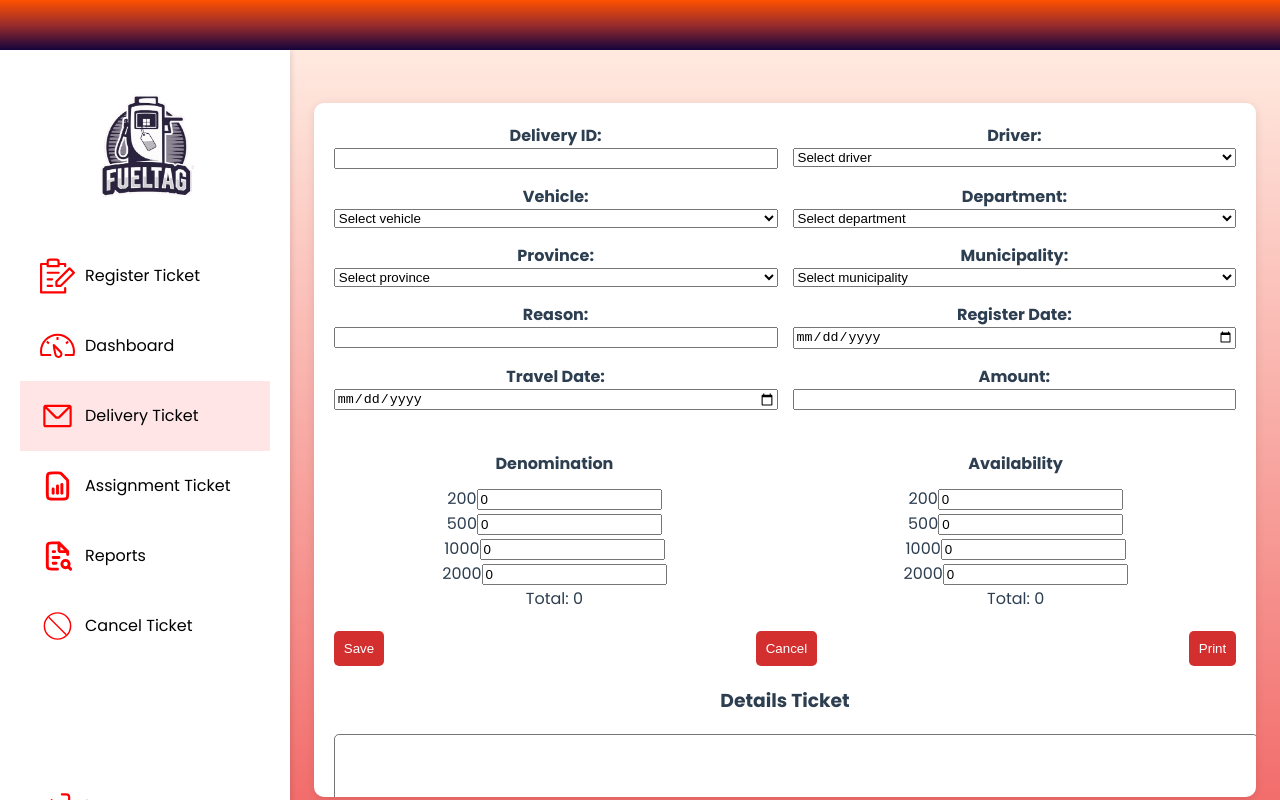
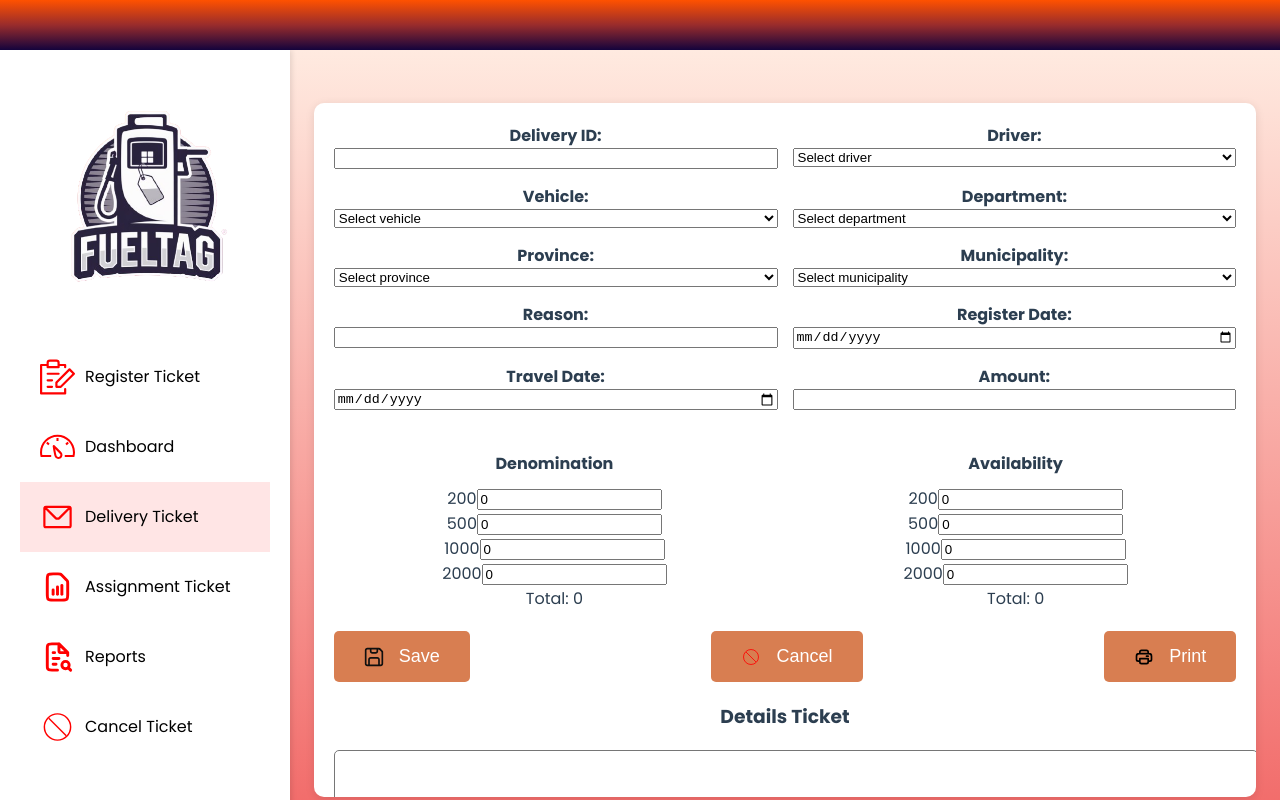
Before and after one commit to chamaquitoazul/gasolineria-front, a Vue app: page /delivery-tickets in a window 1280 px wide. Built offline with nearby package versions, Linux system fonts and the light colour scheme.

Commit message:
Buttons and Logo Fixes

```diff
--- a/src/components/AssignmentTickets.vue
+++ b/src/components/AssignmentTickets.vue
@@ -207,8 +207,8 @@
   }
 
   .logo {
-    width: 150px;
-    margin-bottom: 20px;
+  width: 250px;
+  margin-bottom: 20px;
   }
 
   /* Content */
--- a/src/components/DeliveryTickets.vue
+++ b/src/components/DeliveryTickets.vue
@@ -119,9 +119,15 @@
 
         <!-- Botones -->
         <div class="form-buttons">
-          <button @click="saveTicket" class="save-button">Save</button>
-          <button @click="clearForm" class="cancel-button">Cancel</button>
-          <button @click="printTicket" class="print-button">Print</button>
+          <button @click="saveTicket" class="save-button">
+            <img :src="saveIcon" alt="Save Icon" class="button-icon" /> Save
+          </button>
+          <button @click="clearForm" class="cancel-button">
+            <img :src="CancelIcon" alt="Cancel Icon" class="button-icon" /> Cancel
+          </button>
+          <button @click="printTicket" class="print-button">
+            <img :src="printIcon" alt="Print Icon" class="button-icon" /> Print
+          </button>
         </div>
 
         <!-- Detalle de Ticket -->
@@ -143,7 +149,9 @@ import reportsIcon from '../assets/file-search-alt-svgrepo-com.svg';
 import cancelIcon from '../assets/cancel-svgrepo-com.svg';
 import logoutIcon from '../assets/logout-svgrepo-com.svg';
 import editIcon from '../assets/edit-3-svgrepo-com.svg';
-
+import saveIcon from '../assets/save-icon.svg';
+import CancelIcon from '../assets/cancel-svgrepo-com.svg';
+import printIcon from '../assets/print-icon.svg';
 
 export default {
   name: 'DeliveryTickets',
@@ -157,6 +165,9 @@ export default {
       cancelIcon,
       logoutIcon,
       editIcon,
+      CancelIcon,
+      saveIcon,
+      printIcon,
       deliveryTicket: {
         deliveryId: '',
         driver: '',
@@ -234,7 +245,7 @@ export default {
 }
 
 .logo {
-  width: 150px;
+  width: 250px;
   margin-bottom: 20px;
 }
 
@@ -257,6 +268,13 @@ export default {
   gap: 15px;
 }
 
+.button-icon {
+  width: 20px; /* Ajusta el tamaño según prefieras */
+  height: 20px;
+  margin-right: 10px; /* Agrega espacio entre el ícono y el texto */
+  vertical-align: middle; /* Alinea el ícono con el texto */
+}
+
 .form-group {
   display: flex;
   flex-direction: column;
@@ -273,12 +291,14 @@ export default {
 }
 
 .save-button, .cancel-button, .print-button {
-  padding: 10px;
+  padding: 15px 30px; /* Aumenta el padding para que el botón sea más grande */
+  font-size: 18px; /* Aumenta el tamaño de la fuente */
   color: white;
-  background-color: #d32f2f;
+  background-color: #d87e51;
   border: none;
   border-radius: 5px;
   cursor: pointer;
+  width: 49%,50%;
 }
 
 .denomination-availability {
```
